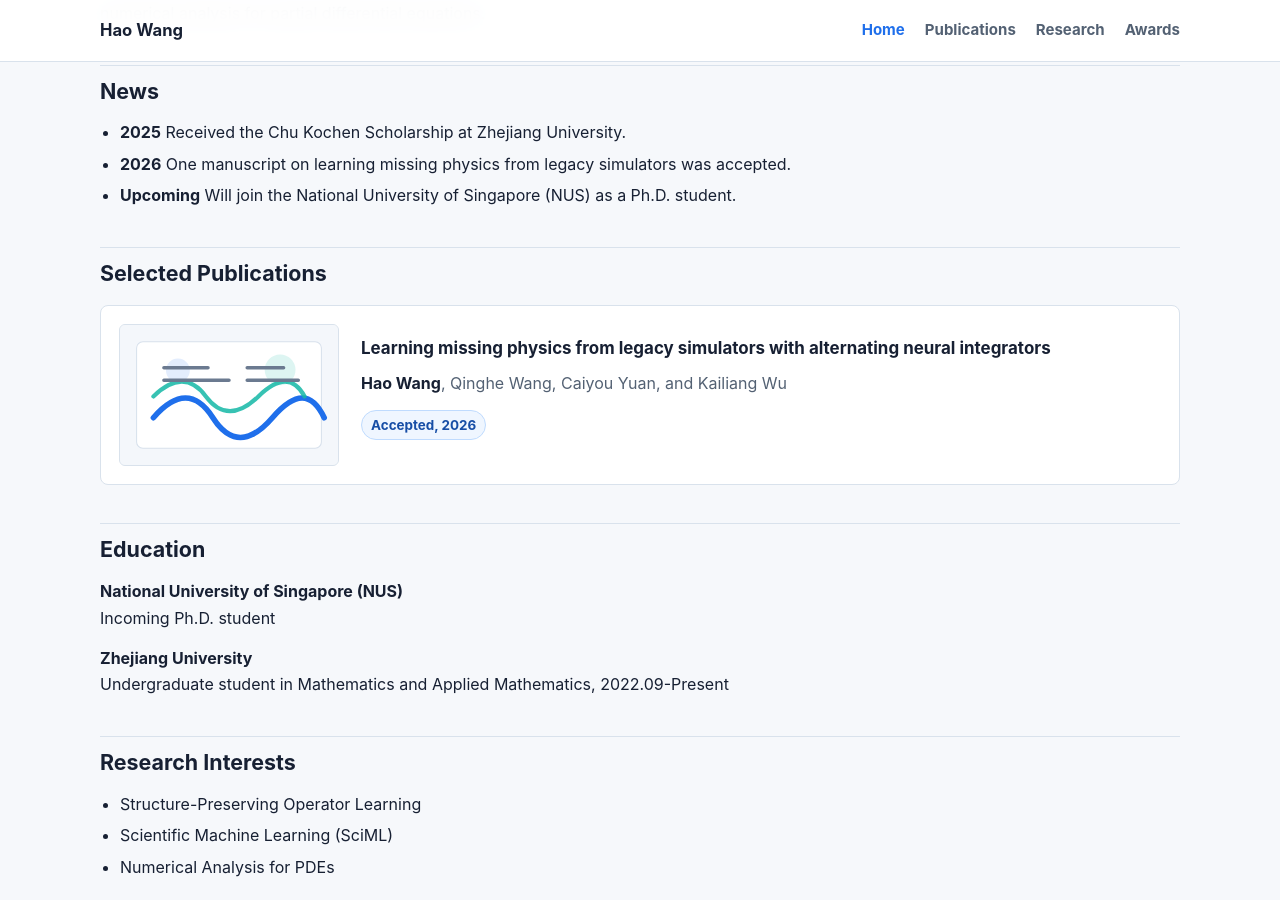
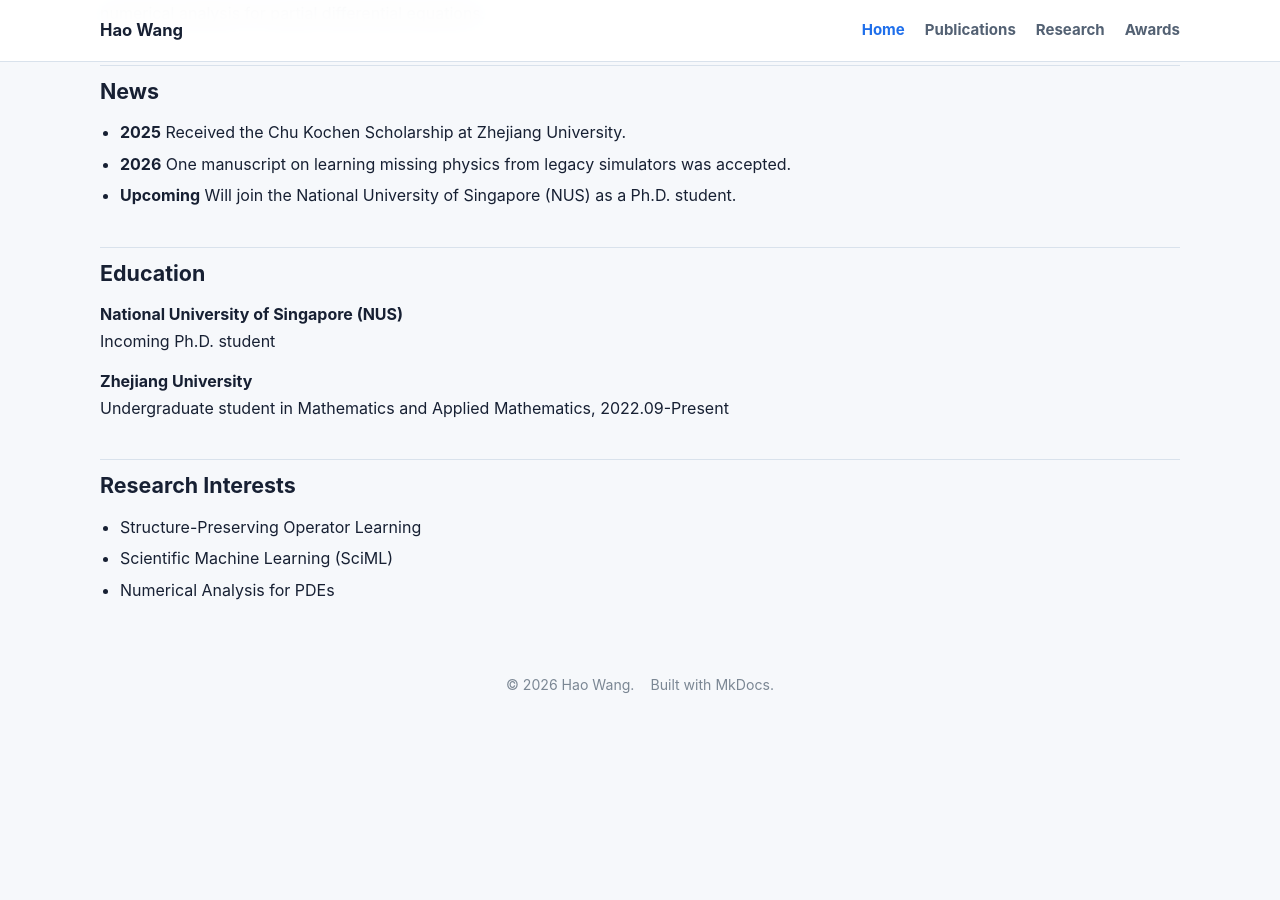
Before and after one commit to shanxue-w/shanxue-w.github.io, an MkDocs documentation site: the page built from docs/index.md, in a window 1280 px wide and 900 px high, scrolled down 580 px. Built offline with MkDocs 1.6.1, drawn with Linux system fonts in a browser that asks for light colours; after the commit the page ends 1304 px from its top, so only the background shows below that.

Commit message:
Update article publication details

```diff
--- a/docs/index.md
+++ b/docs/index.md
@@ -7,19 +7,6 @@ I am an incoming Ph.D. student at the National University of Singapore (NUS) and
 - **2025** Received the Chu Kochen Scholarship at Zhejiang University.
 - **2026** One manuscript on learning missing physics from legacy simulators was accepted.
 - **Upcoming** Will join the National University of Singapore (NUS) as a Ph.D. student.
-
-## Selected Publications
-
-<article class="publication-card">
-  <div class="publication-media">
-    <img src="assets/img/publication-placeholder.svg" alt="Accepted manuscript placeholder">
-  </div>
-  <div class="publication-body">
-    <h3>Learning missing physics from legacy simulators with alternating neural integrators</h3>
-    <p class="publication-authors"><strong>Hao Wang</strong>, Qinghe Wang, Caiyou Yuan, and Kailiang Wu</p>
-    <p class="publication-status">Accepted, 2026</p>
-  </div>
-</article>
 
 ## Education
 
```
Also changed, not shown: docs/publications.md (+2 -2 lines), 2 other files.
